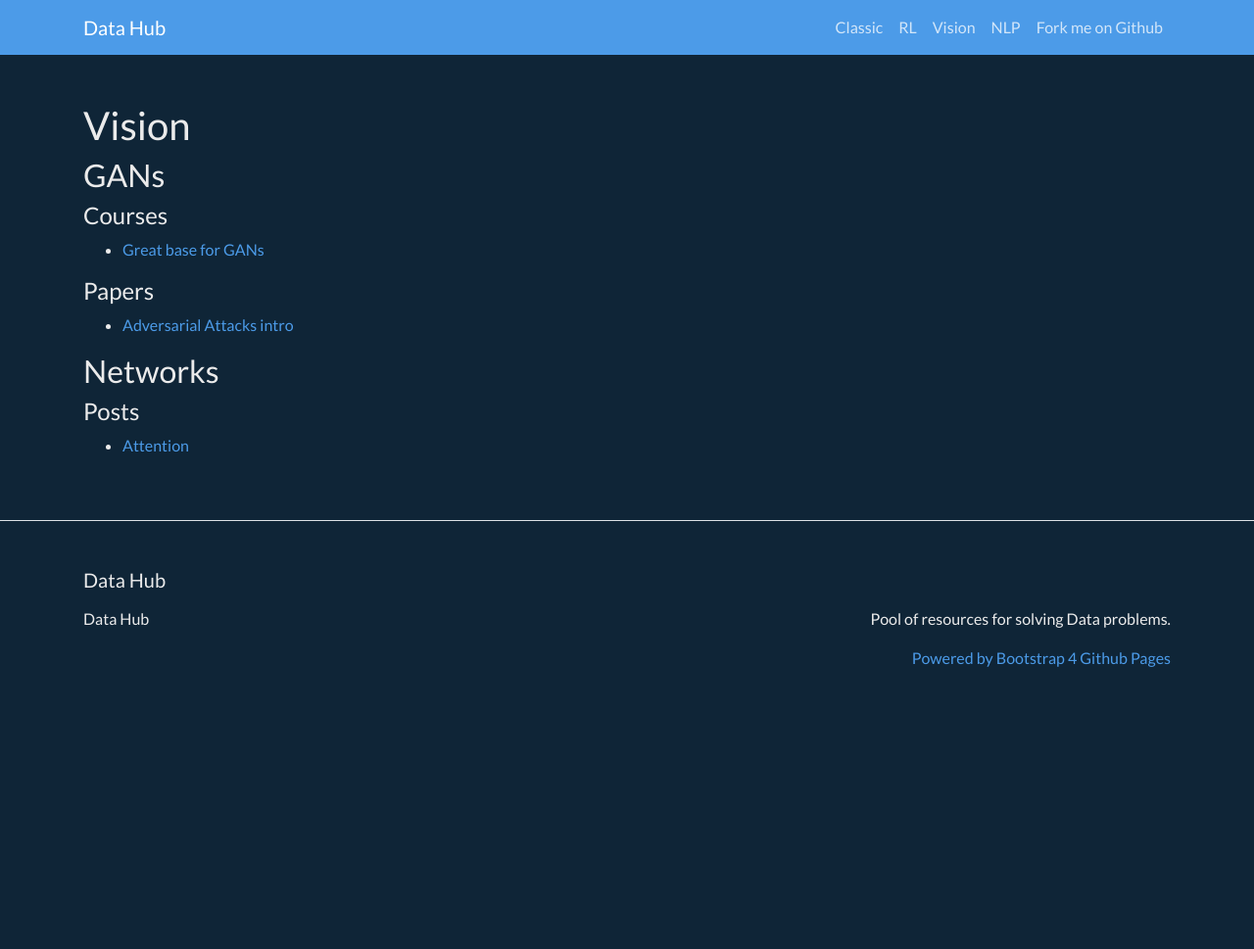
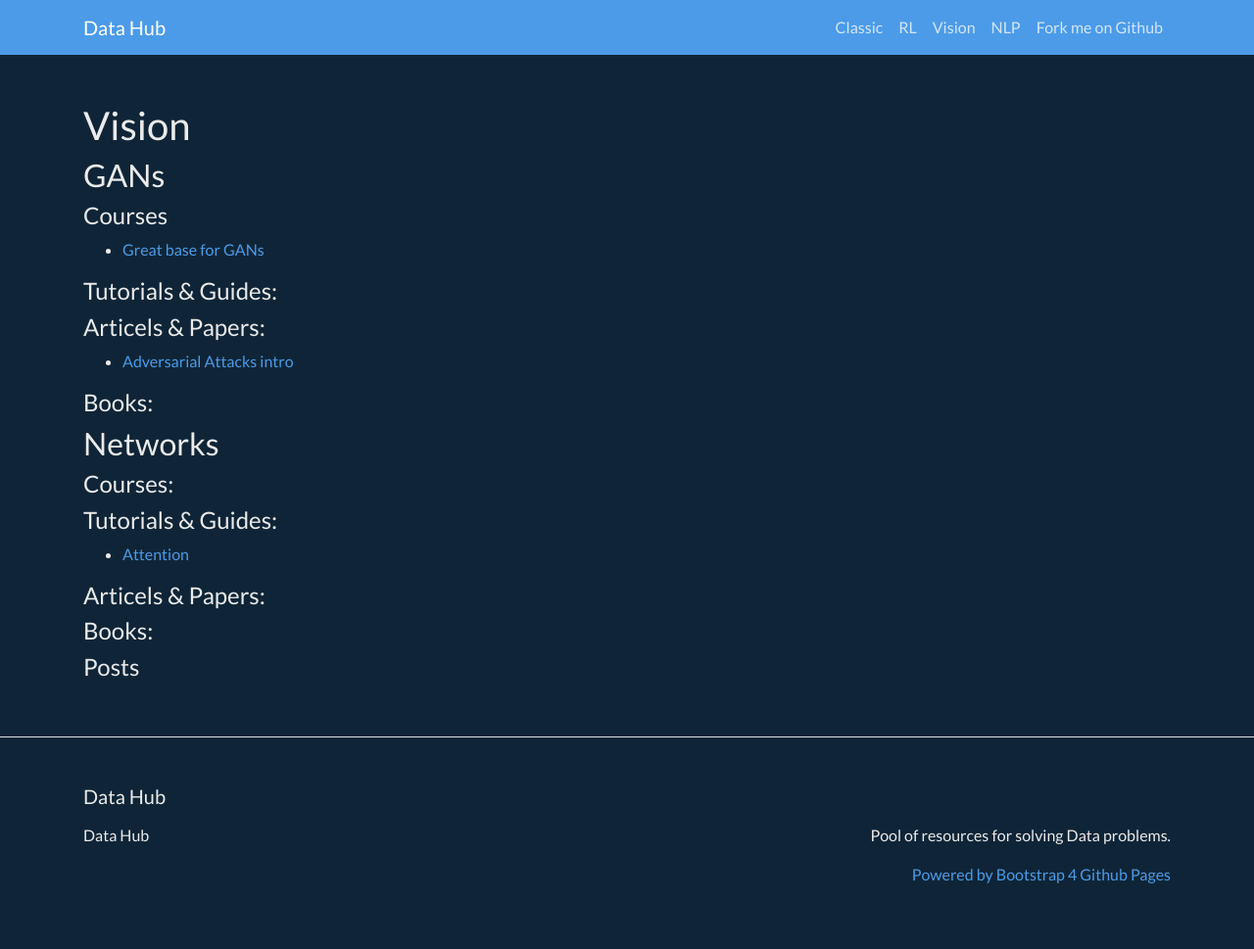
Before and after one commit to RoiPeleg/Data-Hub, a Jekyll site: the page built from Vision.md, in a window 1280 px wide. Shown: the whole page at 98% size. Built offline with Jekyll 4.4.1, drawn with Linux system fonts in a browser that asks for light colours; before the commit the page ends 900 px from its top, so only the background shows below that.

Commit message:
Update Vision.md

```diff
--- a/Vision.md
+++ b/Vision.md
@@ -8,9 +8,22 @@ permalink: /Data-Hub/Vision
 #### Courses
 * [Great base for GANs](https://developers.google.com/machine-learning/gan)
 
-#### Papers
+#### Tutorials & Guides:
+
+#### Articels & Papers:
 * [Adversarial Attacks intro](http://gradientscience.org/adv/)
 
+#### Books:
+
 ## Networks
+
+#### Courses:
+
+#### Tutorials & Guides:
+* [Attention](https://lilianweng.github.io/posts/2018-06-24-attention/)
+
+#### Articels & Papers:
+
+#### Books:
+
 #### Posts
-* [Attention](https://lilianweng.github.io/posts/2018-06-24-attention/)
```
